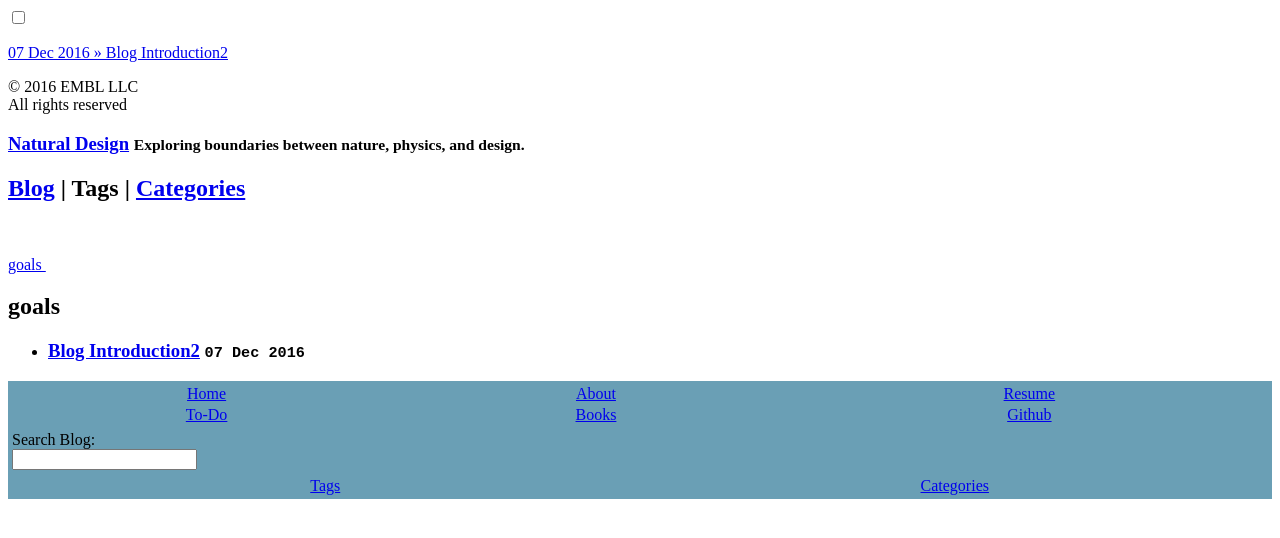
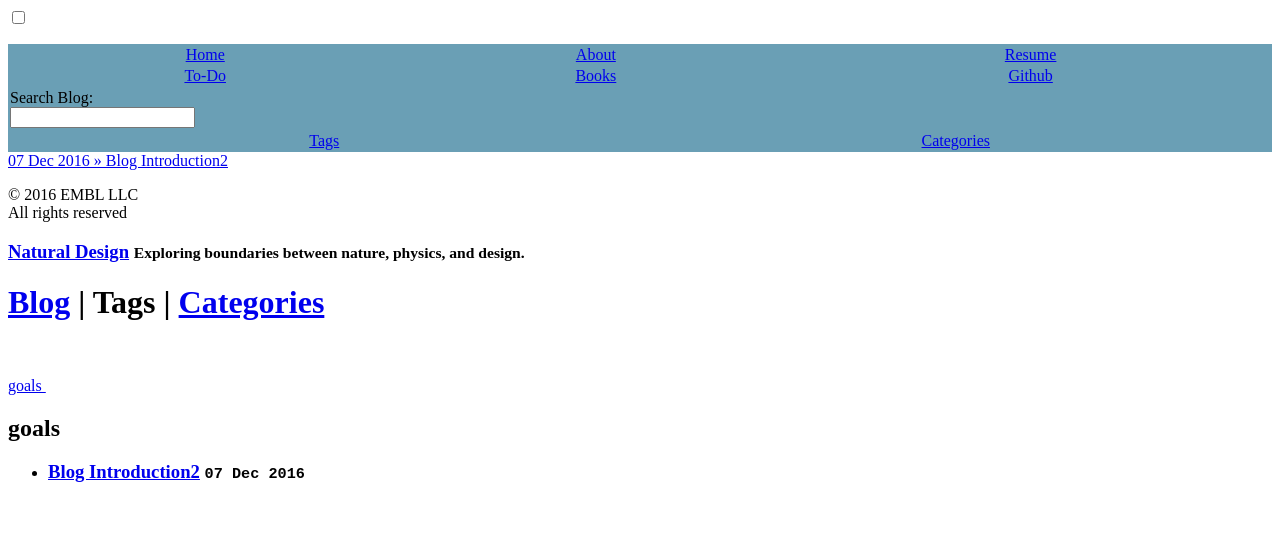
Before and after one commit to stembl/stembl.github.io, a Jekyll site: the page built from tag.html, in a window 1280 px wide. Shown: the top 538 px of the page. Built offline with Jekyll 4.4.1, drawn with Linux system fonts in a browser that asks for light colours.

Commit message:
Revert "side mod"
This reverts commit 7108bf6f3f1c79c3d33795dc2da3afe5c7489c2f.

```diff
--- a/_includes/sidebar.html
+++ b/_includes/sidebar.html
@@ -23,12 +23,9 @@
 					  border: 1px solid #6a9fb5;}
 		</style>
 
-		<table width=100%>
-		<tr>
-		<td>
 		<table style="text-align:center;" width=100%>
 	  		<tr>
-		    	<td style="background-color:#6a9fb5;"><a href="/">Home</a></td>
+	    	<td><a href="/">Home</a></td>
 			<td style="background-color:#6a9fb5;"><a href="http://steve.embletonblog.com" target="_blank">About</a></td>
 			<td style="background-color:#6a9fb5;"><a href="/resume/">Resume</a></td>
 	 		</tr>
@@ -38,28 +35,21 @@
 			<td><a href="http://github.com/stembl">Github</a>
 	 		</tr>
 		</table>
-		</td>
-		</tr>
-		<tr>
-		<td>
+
 		<table width=100%;>
 			<tr>
 			<td style="background-color:#6a9fb5;">Search Blog: <form onsubmit="search_google()" ><input type="text" id="google-search"></form>
 			</td>
 			</tr>
 		</table>
-		</td>
-		</tr>
-		<tr>
-		<td>
+
 		<table style="text-align:center;" width=100%;>
 			<tr>
 			<td style="background-color:#6a9fb5;" width=50%><a href="/tag/">Tags</a></td>
 			<td style="background-color:#6a9fb5;" width=50%><a href="/category/">Categories</a></td>
 			</tr>
 		</table>
-		</td>
-		</tr>
+
     </div>
 
 	{% for post in site.posts %}
```
Lines whose indentation alone changed are shown as unchanged.
